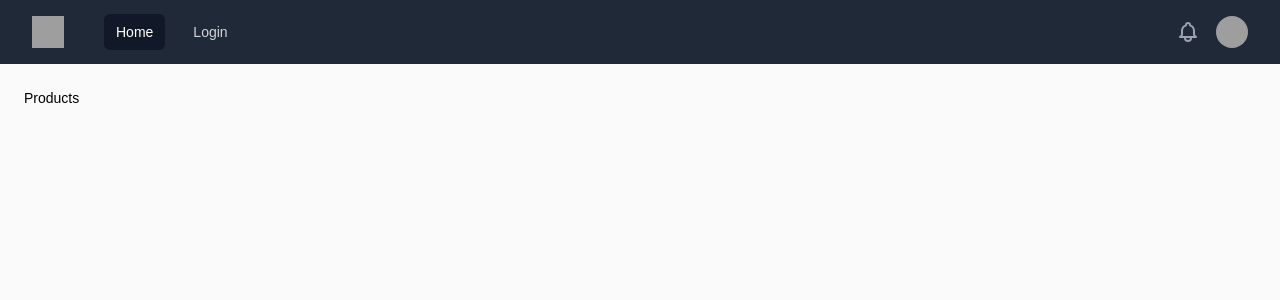
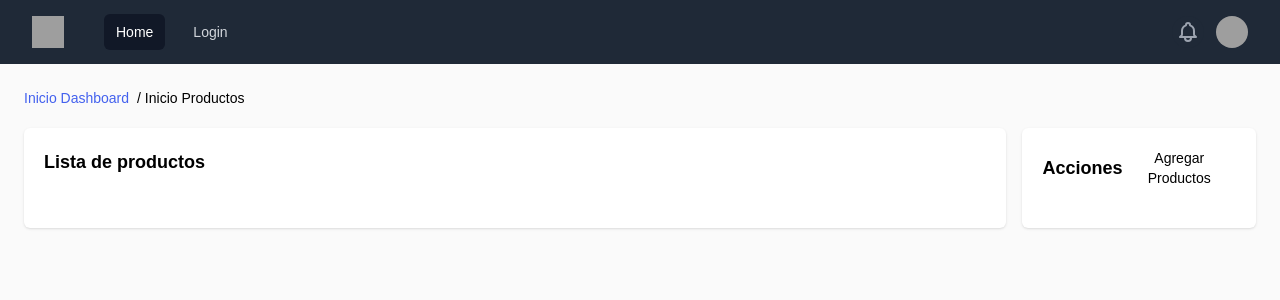
Before and after one commit to jahnnho1/base-next, a Next.js app: page /dashboard/products in a window 1280 px wide. Shown: the top 300 px of the page. Built offline with nearby package versions, Linux system fonts and the light colour scheme; no server answers; grey boxes are pictures that could not be loaded.

Commit message:
Se comienza a trabajar en la seccion de productos

```diff
--- a/src/pages/dashboard/index.jsx
+++ b/src/pages/dashboard/index.jsx
@@ -1,16 +1,9 @@
-import Link from 'next/link'
-
 export default function Dashboard() {
   return (
     <>
       <div>
         <ul className="flex space-x-2 rtl:space-x-reverse">
-          <li>
-            <Link href="/" className="text-primary hover:underline">
-              Dashboard
-            </Link>
-          </li>
-          <li className="before:content-['/'] ltr:before:mr-2 rtl:before:ml-2">
+          <li className="before:content-[''] ltr:before:mr-2 rtl:before:ml-2">
             <span>Inicio</span>
           </li>
         </ul>
--- a/src/pages/dashboard/products/index.jsx
+++ b/src/pages/dashboard/products/index.jsx
@@ -1,7 +1,39 @@
+import Link from 'next/link'
+
 export default function HomeProducts() {
   return (
-    <div>
-      <h1>Products</h1>
-    </div>
+    <>
+      <div>
+        <ul className="flex space-x-2 rtl:space-x-reverse">
+          <li>
+            <Link href="/dashboard" className="text-primary hover:underline">
+              Inicio Dashboard
+            </Link>
+          </li>
+          <li className="before:content-['/'] ltr:before:mr-2 rtl:before:ml-2">
+            <span> Inicio Productos</span>
+          </li>
+        </ul>
+        <div className="pt-5">
+          <div className="mb-6 grid gap-4 lg:grid-cols-5">
+            <div className="panel h-full xl:col-span-4">
+              <div className="mb-5 flex items-center lg:grid-cols-1">
+                <h5 className="text-lg font-semibold dark:text-white-light">
+                  Lista de productos
+                </h5>
+              </div>
+            </div>
+            <div className="panel h-full">
+              <div className="mb-5 flex items-center lg:grid-cols-1">
+                <h5 className="text-lg font-semibold dark:text-white-light">
+                  Acciones
+                </h5>
+                <button>Agregar Productos</button>
+              </div>
+            </div>
+          </div>
+        </div>
+      </div>
+    </>
   )
 }
```
